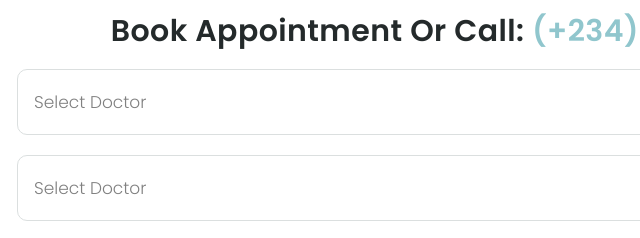
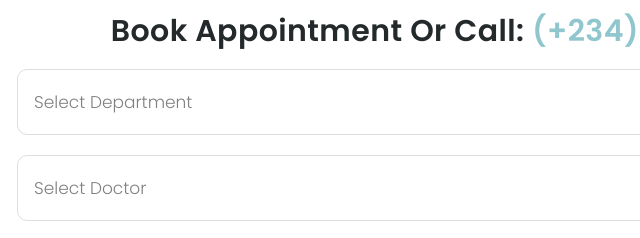
Before and after one commit to KachiMaxxxxx/landing__page--tailwind, a website built with Vite: page index.html in a window 1280 px wide. Shown: the part 2480-2718 px from the top of the page, 158-798 px from the left. Built offline with nearby package versions, Linux system fonts and the light colour scheme.

Commit message:
modified department input

```diff
--- a/index.html
+++ b/index.html
@@ -433,10 +433,10 @@
                 id=""
                 class="appearance-none outline-none h-full w-full bg-transparent px-4"
               >
-                <option value="1" selected>Select Doctor</option>
-                <option value="2">Dr.Orizzmusssss</option>
-                <option value="3">Dr.Saiber</option>
-                <option value="4">Dr.Stixxxxx</option>
+                <option value="1" selected>Select Department</option>
+                <option value="2">Internal Medicine</option>
+                <option value="3">Pediatrics</option>
+                <option value="4">Obstretrics and Gynaecology</option>
               </select>
             </div>
             <!--  select 2 -->
```
